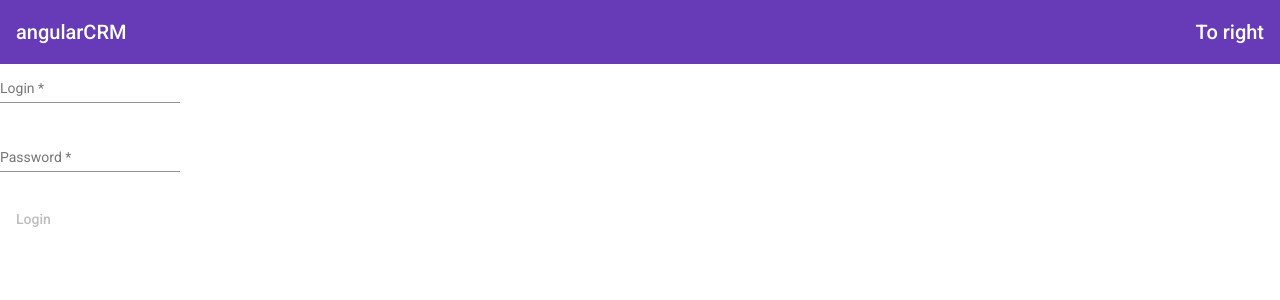
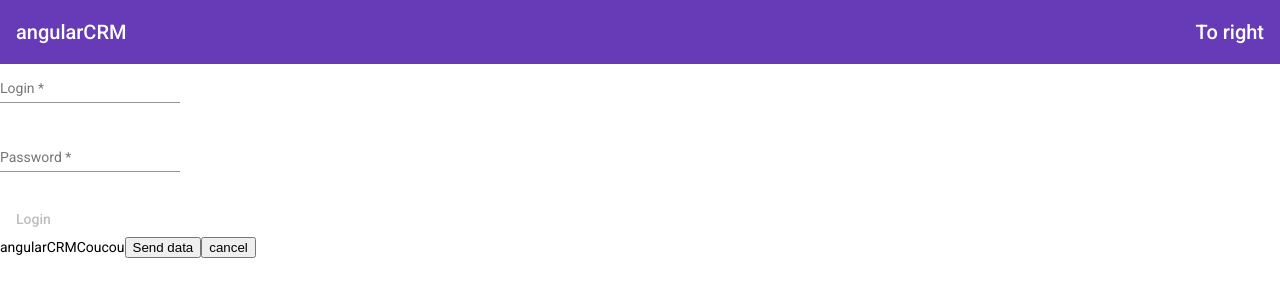
Before and after one commit to jollivetc/angularCRM-September, an Angular app: page / in a window 1280 px wide. Shown: the top 300 px of the page. Built offline with nearby package versions, Linux system fonts and the light colour scheme.

Commit message:
dummy component

```diff
--- a/src/app/app.component.html
+++ b/src/app/app.component.html
@@ -7,3 +7,7 @@
 </div>
 
 <crm-login></crm-login>
+
+<crm-dummy [label]="title" label2="Coucou"
+    (clicked)="receiveData($event)"
+    (cancel)="receiveData($event)"></crm-dummy>
--- a/src/app/app.component.ts
+++ b/src/app/app.component.ts
@@ -8,6 +8,8 @@ import { Component } from '@angular/core';
 export class AppComponent {
   public title: string = 'angularCRM';
 
-
+  public receiveData($event:any):void{
+    console.log($event);
+  }
 
 }
--- a/src/app/app.module.ts
+++ b/src/app/app.module.ts
@@ -7,11 +7,13 @@ import { AppComponent } from './app.component';
 import { LoginComponent } from './login/login.component';
 import { BrowserAnimationsModule } from '@angular/platform-browser/animations';
 import { AppMaterialModule } from './app-material.module';
+import { DummyComponent } from './component/dummy/dummy.component';
 
 @NgModule({
   declarations: [
     AppComponent,
-    LoginComponent
+    LoginComponent,
+    DummyComponent
   ],
   imports: [
     BrowserModule,
--- /dev/null
+++ b/src/app/component/dummy/dummy.component.html
@@ -0,0 +1,6 @@
+<p>
+  <span>{{label}}</span>
+  <span>{{label2}}</span>
+  <button (click)="sendData()">Send data</button>
+  <button (click)="sendCancel()">cancel</button>
+</p>
--- /dev/null
+++ b/src/app/component/dummy/dummy.component.ts
@@ -0,0 +1,31 @@
+import { Component, EventEmitter, Input, OnInit, Output } from '@angular/core';
+
+@Component({
+  selector: 'crm-dummy',
+  templateUrl: './dummy.component.html',
+  styleUrls: ['./dummy.component.scss']
+})
+export class DummyComponent implements OnInit {
+
+  @Input()
+  public label:string='';
+  @Input()
+  public label2:string=''
+  @Output()
+  public clicked:EventEmitter<string> = new EventEmitter<string>();
+
+  @Output()
+  public cancel:EventEmitter<string> = new EventEmitter<string>();
+
+  constructor() { }
+  ngOnInit(): void {
+  }
+
+  public sendData():void{
+    this.clicked.emit(this.label + ' a random string');
+  }
+
+  public sendCancel():void{
+    this.cancel.emit('cancel')
+  }
+}
```
Also changed, not shown: src/app/component/dummy/dummy.component.scss (added), 1 other file (tests, documents, lock files or other folders).
